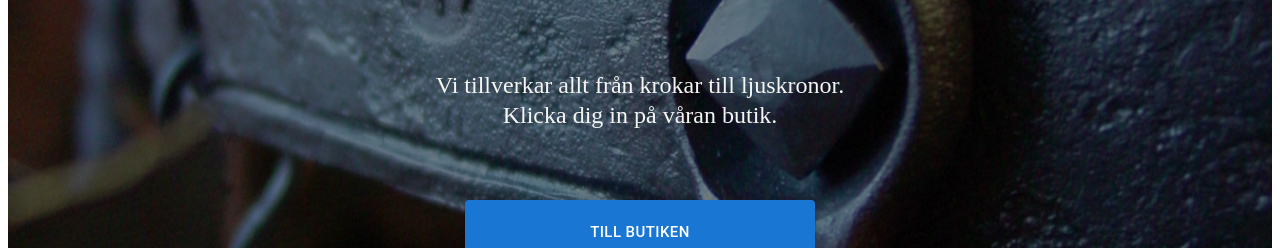
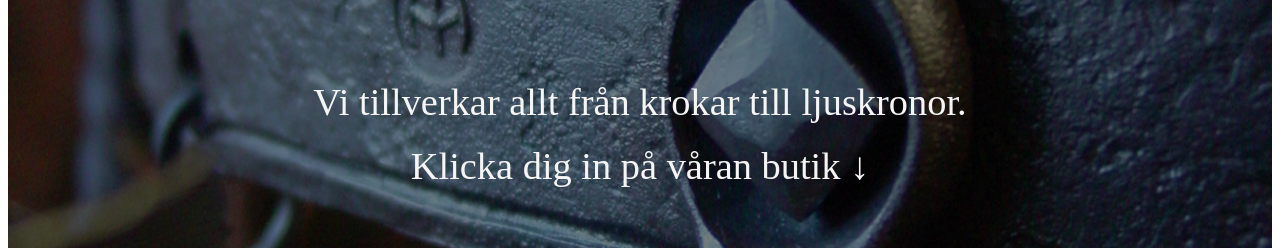
Before and after one commit to Frontend-YH/JOL, a React (Vite) app: page / in a window 1280 px wide. Shown: the part 439-687 px from the top of the page. Built offline with nearby package versions, Linux system fonts and the light colour scheme; no server answers.

Commit message:
Front h4 change

```diff
--- a/src/components/start-container.css
+++ b/src/components/start-container.css
@@ -99,7 +99,7 @@
 }
 .start-text h4{
     font-family: CaviarDreams;
-    font-size: 1.5rem;
+    font-size: 3.0vw;
     color: whitesmoke;
     position: relative;
     z-index: 1; /* Ensure text is above the overlay */
@@ -108,6 +108,7 @@
     line-height: 30px;
     font-weight: 100;
     margin-bottom: 70px;
+    line-height: 5vw;
 }
 
 .start-btn{
@@ -128,7 +129,7 @@
         font-weight: 500;
 
     }
-    .start-container {
+    .start-text h4 {
 
     }
 }
@@ -143,7 +144,8 @@
 
         font-size: 7vw;
         font-weight: 500;
-
+    }
+    .start-text h4 {
 
     }
 }
--- a/src/pages/home.tsx
+++ b/src/pages/home.tsx
@@ -34,7 +34,7 @@ function Home() {
           <h3>Rättvik</h3>
           <h4>
             Vi tillverkar allt från krokar till ljuskronor.<br/>Klicka dig in på
-            våran butik.
+            våran butik &darr;
           </h4>
         </div>
 
```
